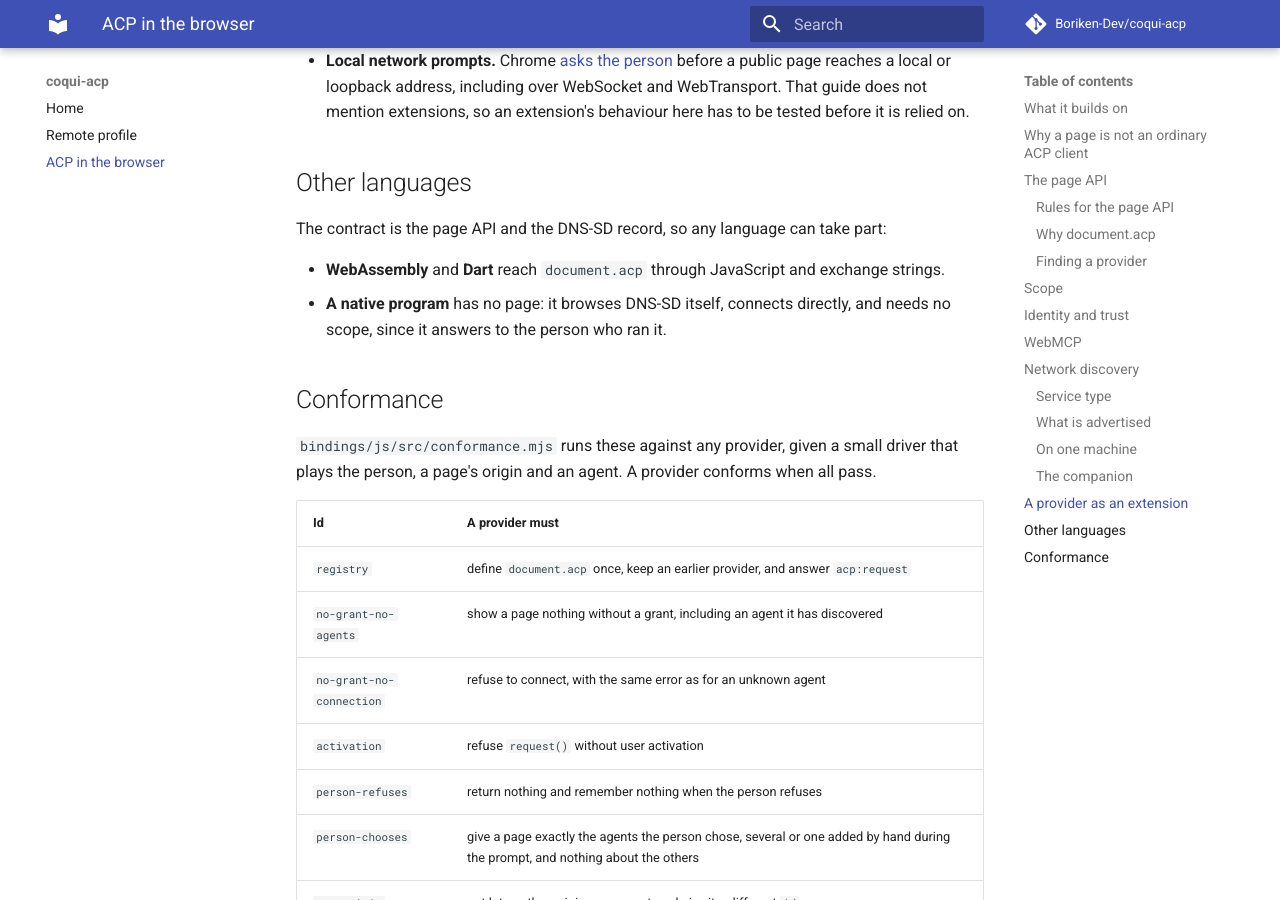
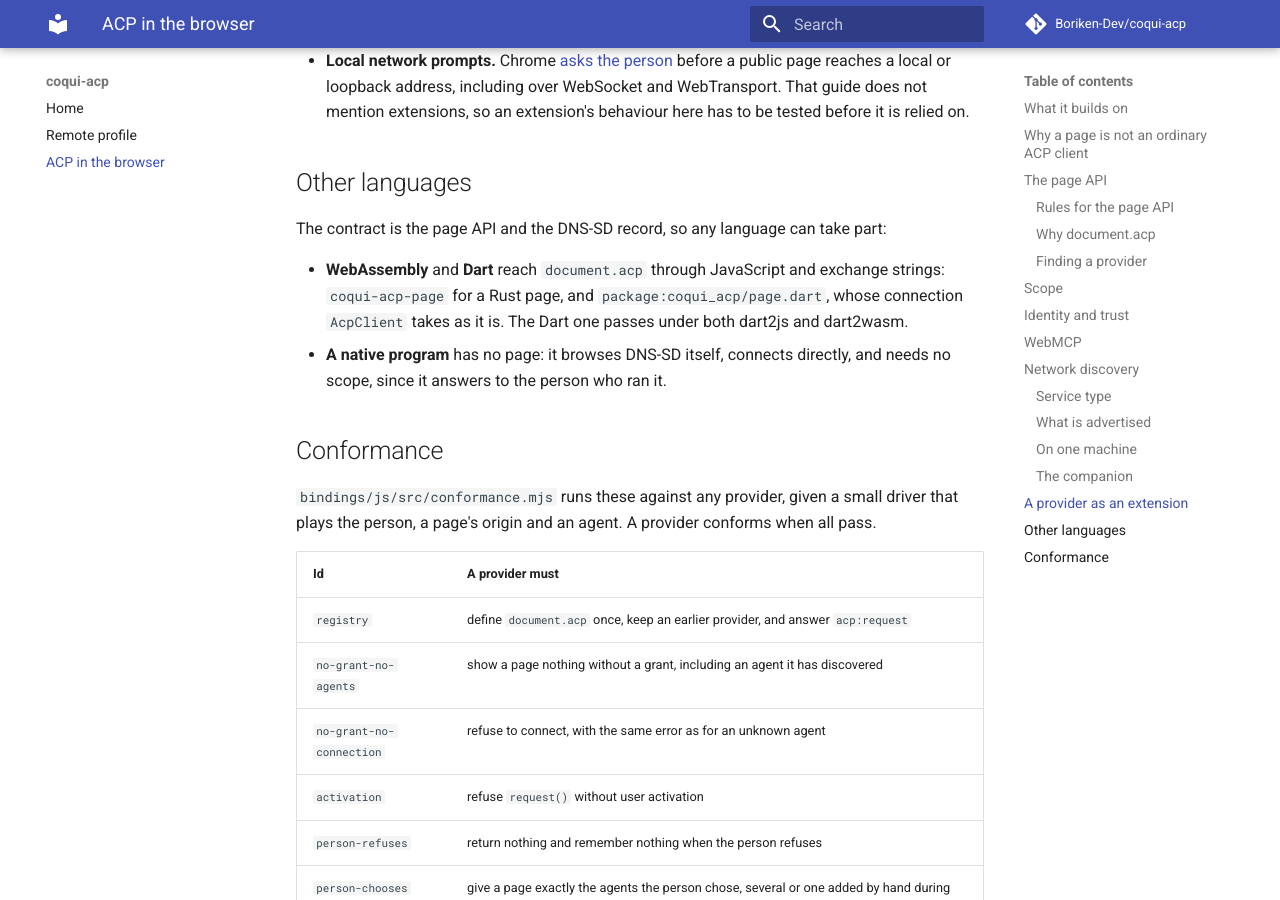
Before and after one commit to Boriken-Dev/coqui-acp, an MkDocs documentation site: the page built from docs/browser.md, in a window 1280 px wide and 900 px high, scrolled down 9956 px. Built offline with MkDocs 1.6.1 and Material for MkDocs 9.7.7, drawn with Linux system fonts in a browser that asks for light colours; comment, search, counter and statistics services are not loaded.

Commit message:
docs: name the page bindings for other languages

```diff
--- a/docs/browser.md
+++ b/docs/browser.md
@@ -246,7 +246,7 @@ Non-normative: what a Chromium Manifest V3 extension needs, as reference.
 
 The contract is the page API and the DNS-SD record, so any language can take part:
 
-- **WebAssembly** and **Dart** reach `document.acp` through JavaScript and exchange strings.
+- **WebAssembly** and **Dart** reach `document.acp` through JavaScript and exchange strings: `coqui-acp-page` for a Rust page, and `package:coqui_acp/page.dart`, whose connection `AcpClient` takes as it is. The Dart one passes under both dart2js and dart2wasm.
 - **A native program** has no page: it browses DNS-SD itself, connects directly, and needs no scope, since it answers to the person who ran it.
 
 ## Conformance
```
